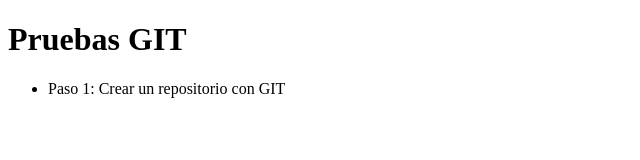
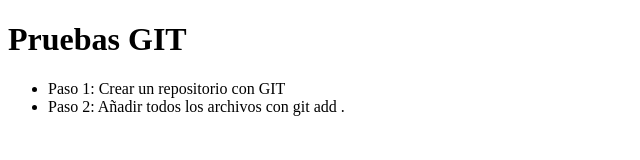
Before and after one commit to AlfredoPinto20/RepositorioAlfredo, a plain HTML site: page index.html in a window 1280 px wide. Shown: the whole page, without its empty margins (0-640 px from the left). Drawn offline with Linux system fonts and the light colour scheme.

Commit message:
añadir paso 2 y nuevo archivo

```diff
--- a/index.html
+++ b/index.html
@@ -9,6 +9,7 @@
         <h1>Pruebas GIT</h1>
         <ul>
             <li>Paso 1: Crear un repositorio con GIT</li>
+            <li>Paso 2: Añadir todos los archivos con git add .</li>
         </ul>
     </body>
 </html>
```
Also changed, not shown: 1 other file.
